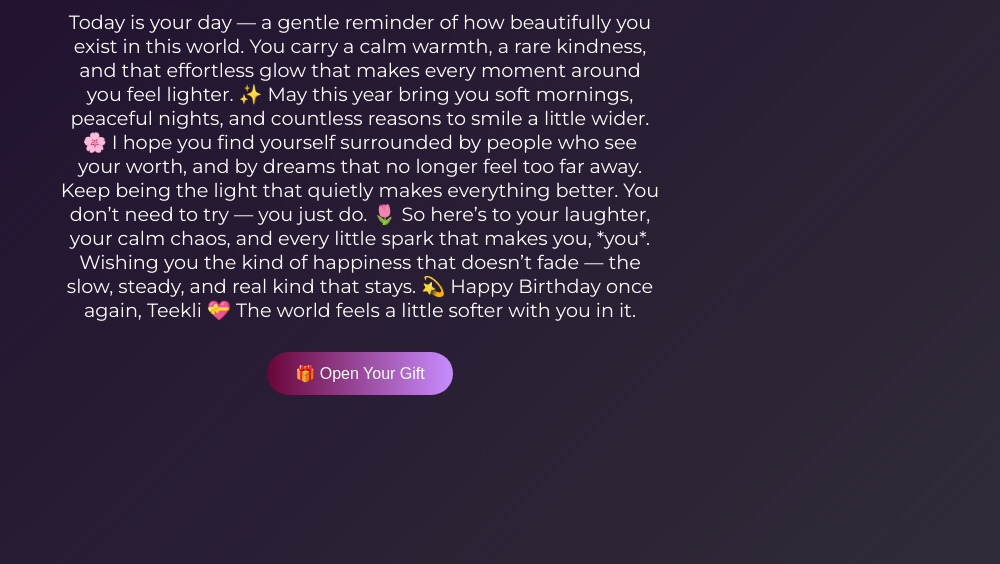
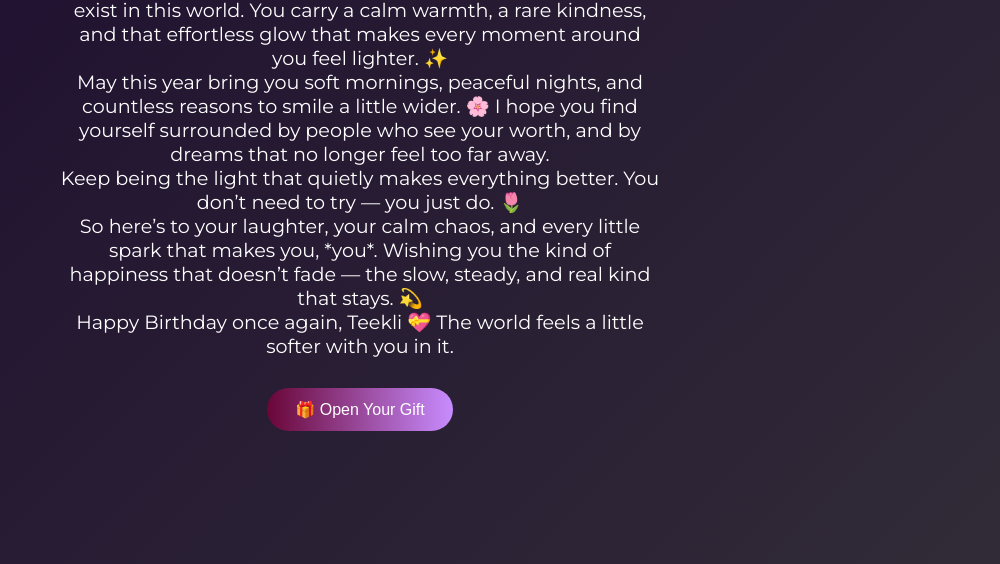
Before and after one commit to baghel-glitch/Birthday-Wish, a plain HTML site: page index.html in a window 1280 px wide. Shown: the part 236-800 px from the top of the page, without its empty margins (280-1280 px from the left). Drawn offline with nearby package versions, Linux system fonts and the light colour scheme.

Commit message:
Update index.html

```diff
--- a/index.html
+++ b/index.html
@@ -102,23 +102,23 @@
 
 Today is your day — a gentle reminder of how beautifully you exist in this world.
 You carry a calm warmth, a rare kindness, and that effortless glow
-that makes every moment around you feel lighter. ✨
+that makes every moment around you feel lighter. ✨  <br>
 
 May this year bring you soft mornings, peaceful nights,
 and countless reasons to smile a little wider. 🌸
 I hope you find yourself surrounded by people who see your worth,
-and by dreams that no longer feel too far away.
+and by dreams that no longer feel too far away.  <br>
 
 Keep being the light that quietly makes everything better.
-You don’t need to try — you just do. 🌷
+You don’t need to try — you just do. 🌷 <br>
 
 So here’s to your laughter, your calm chaos,
 and every little spark that makes you, *you*.
 Wishing you the kind of happiness that doesn’t fade —
-the slow, steady, and real kind that stays. 💫
+the slow, steady, and real kind that stays. 💫  <br>
 
 Happy Birthday once again, Teekli 💝
-The world feels a little softer with you in it.
+The world feels a little softer with you in it.<br>
 </p>
     <button onclick="nextPage(2)">🎁 Open Your Gift</button>
   </section>
```
